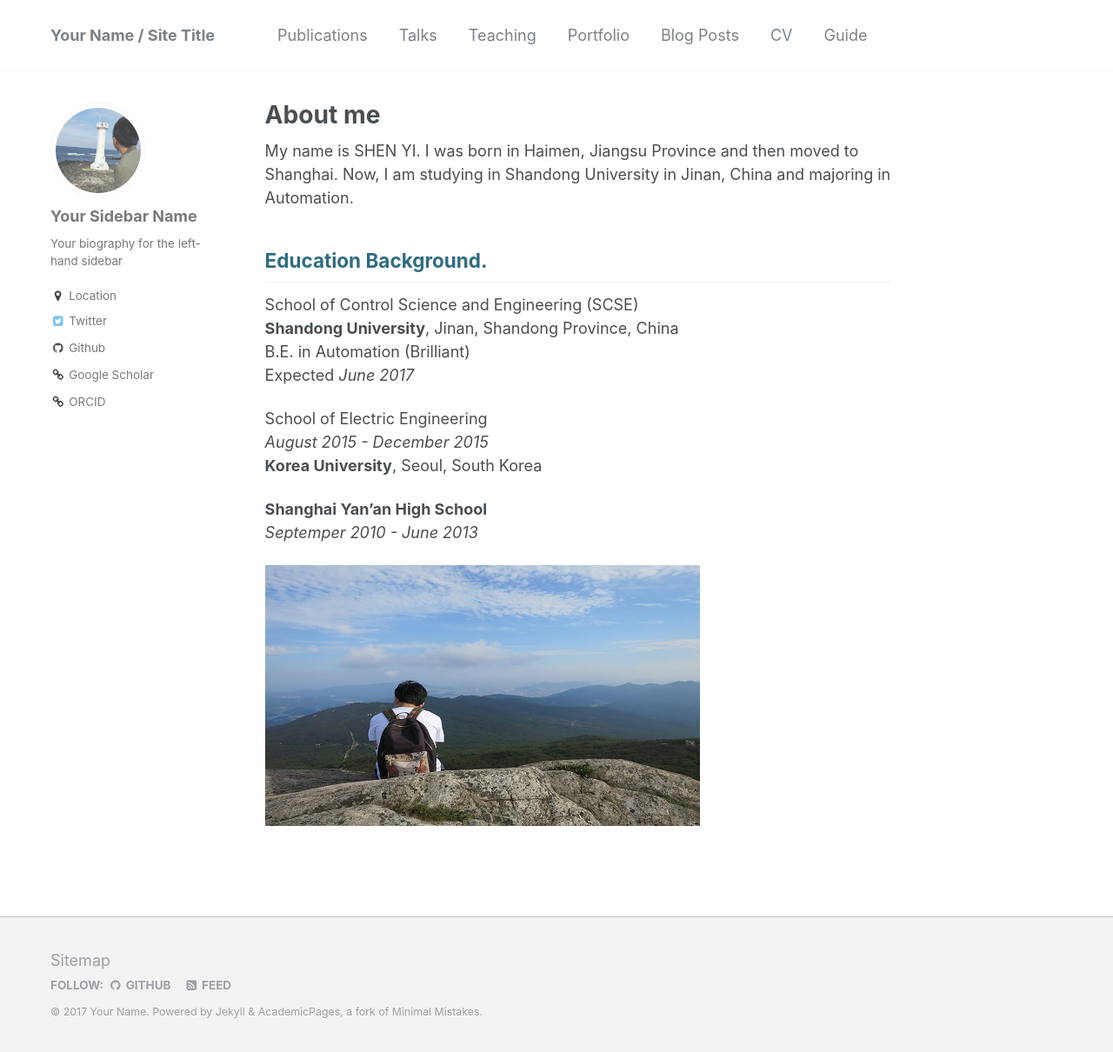
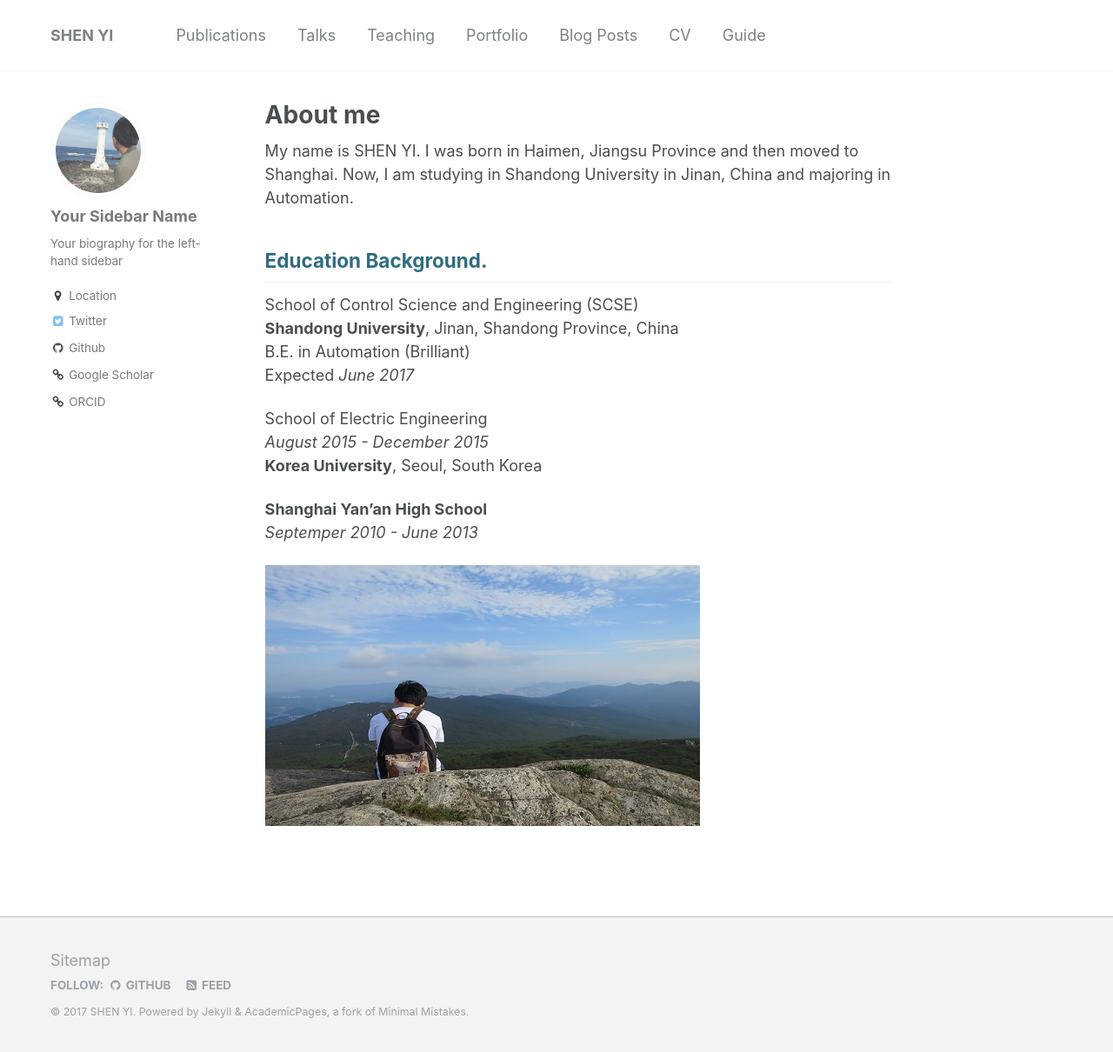
Before and after one commit to Shenyi950223/Shenyi950223, a Jekyll site: the page built from _pages/about.md, in a window 1280 px wide and 1210 px high. Shown: the whole window at 87% size. Built offline with Jekyll 4.4.1, drawn with Linux system fonts in a browser that asks for light colours.

Commit message:
change name

```diff
--- a/_config.yml
+++ b/_config.yml
@@ -7,9 +7,9 @@
 
 # Site Settings
 locale                   : "en-US"
-title                    : "Your Name / Site Title"
+title                    : "SHEN YI"
 title_separator          : "-"
-name                     : &name "Your Name"
+name                     : &name "SHEN YI"
 description              : &description "personal description"
 url                      : https://academicpages.github.io # the base hostname & protocol for your site e.g. "https://mmistakes.github.io"
 baseurl                  : "" # the subpath of your site, e.g. "/blog"
```
